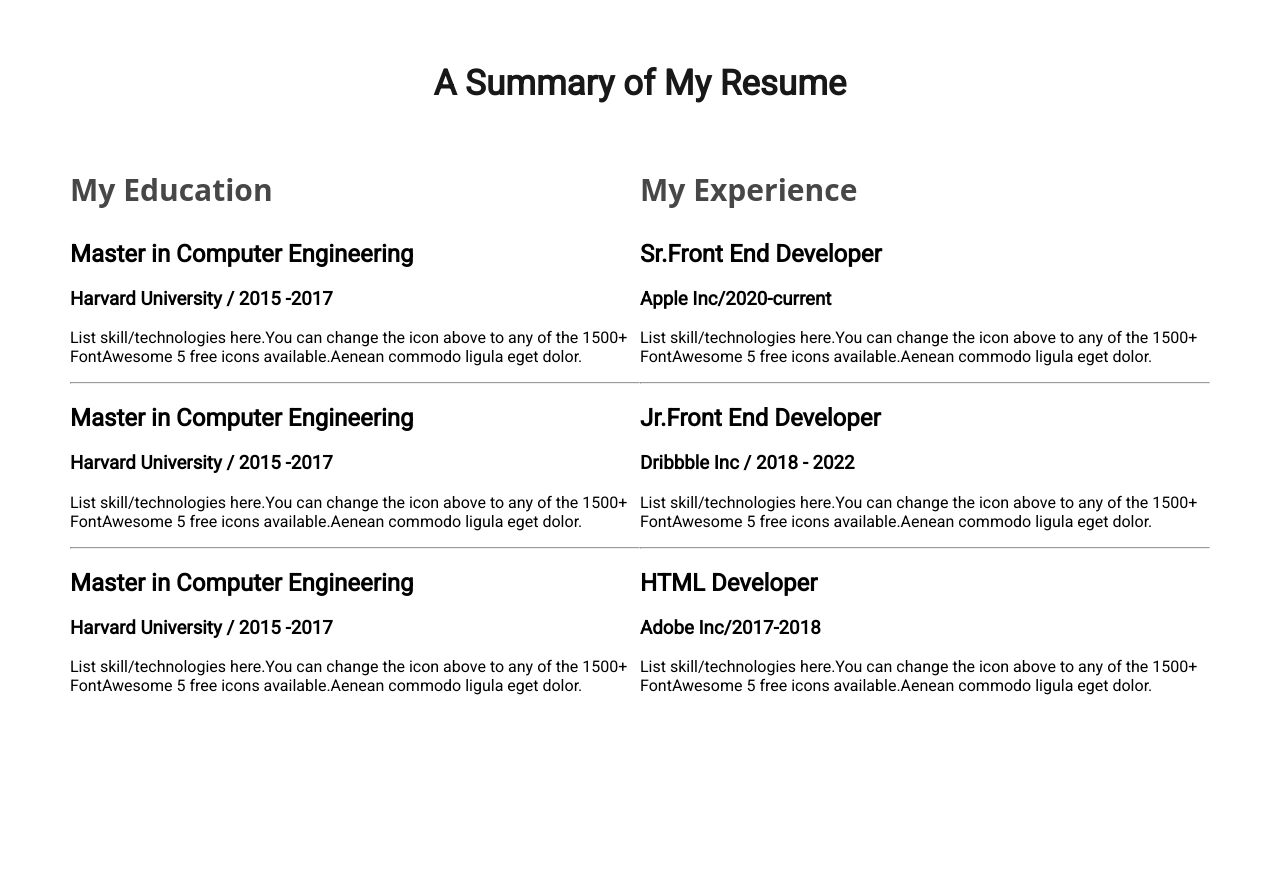
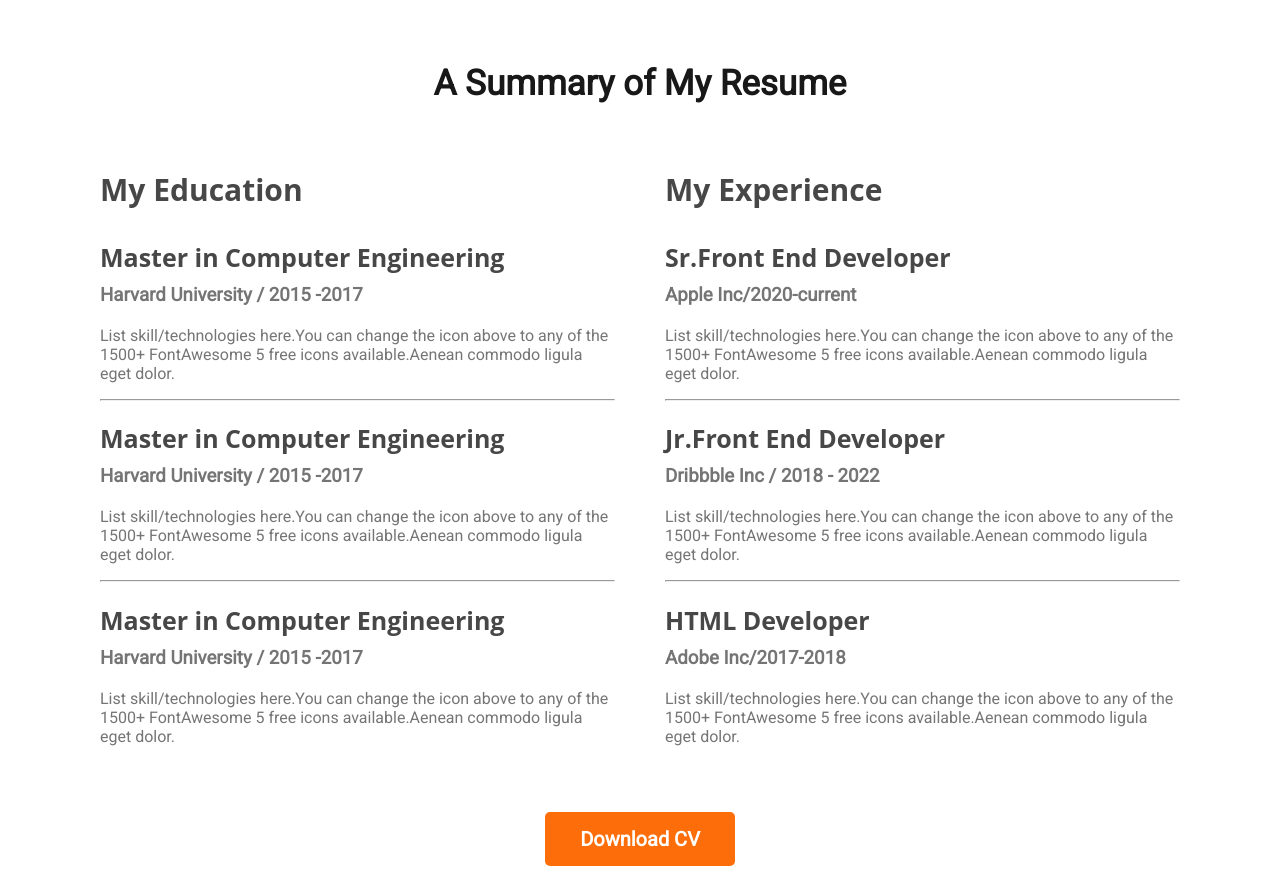
Before and after one commit to almamun203/Developer-Portfolio, a plain HTML site: page index.html in a window 1280 px wide. Shown: the part 2060-2934 px from the top of the page. Before the commit the page ends 2779 px from the top, so only its background shows below. Drawn offline with Linux system fonts and the light colour scheme.

Commit message:
complete main part

```diff
--- a/index.html
+++ b/index.html
@@ -140,7 +140,9 @@
 
             </div>
         </div>
-
+        <div class="download-cv">
+            <button class="btn-primary">Download CV</button>
+        </div>
     </section>
 
 
--- a/styles/style.css
+++ b/styles/style.css
@@ -139,6 +139,8 @@ main>section{
     display: flex;
     justify-content: space-around;
     align-items: center;
+    gap:50px;
+    margin: 30px;
 }
 .resume-column-title{
     color:#474747;
@@ -150,3 +152,23 @@ main>section{
 .btn-cv-download{
     align-items: center;
 }
+.resume-item-title{
+    color:#474747;
+    font-family: Open Sans;
+    font-size: 25px;
+    font-weight: 700;
+    margin-bottom: 10px;
+}
+.resume-item-institute,.resume-item-description{
+
+    color:#757575;
+
+}
+.resume-item-institute{
+    margin-top: 0px;
+    margin-bottom: 20px;
+}
+.download-cv{
+    text-align: center;
+    margin-top: 50px;
+}
```
